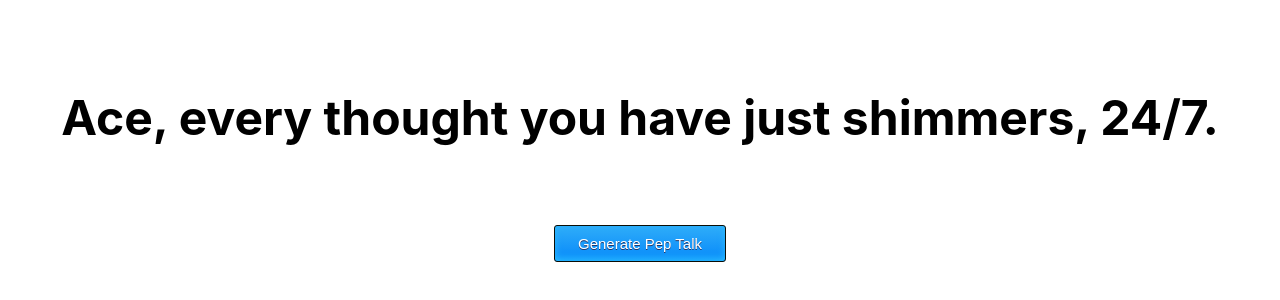
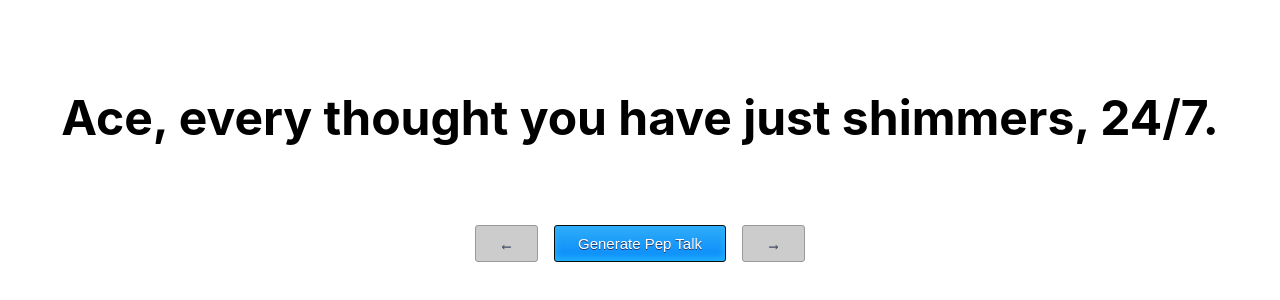
Before and after one commit to cmhand/peptalkgenerator, a Next.js app: page / in a window 1280 px wide. Shown: the part 224-524 px from the top of the page. Built offline with nearby package versions, Linux system fonts and the light colour scheme.

Commit message:
Add functionality to view history of last 100 peps

```diff
--- a/pages/_app.tsx
+++ b/pages/_app.tsx
@@ -1,8 +1,16 @@
 import '../styles/globals.css'
 import type { AppProps } from 'next/app'
 
+function SafeHydrate({ children }: any) {
+  return (
+    <div suppressHydrationWarning>
+      {typeof window === 'undefined' ? null : children}
+    </div>
+  )
+}
+
 function MyApp({ Component, pageProps }: AppProps) {
-  return <Component {...pageProps} />
+  return <SafeHydrate><Component {...pageProps} /></SafeHydrate>
 }
 
 export default MyApp
--- a/pages/index.tsx
+++ b/pages/index.tsx
@@ -1,15 +1,56 @@
 import type { NextPage } from 'next'
-import { useState } from 'react';
+import { useState, useEffect } from 'react';
 import Head from 'next/head'
 import styles from '../styles/Home.module.css'
-import { PepService } from '../services/pep';
+import { first, second, third, fourth } from '../constants/pep';
 
 const Home: NextPage = () => {
+  const historyMaxSize = 100;
 
-  const [phrase, setPhrase] = useState(PepService.generatePep());
+  const generatePep = (): string => {
+    let pieces = [
+      first[Math.floor(Math.random() * first.length)],
+      second[Math.floor(Math.random() * second.length)],
+      third[Math.floor(Math.random() * third.length)],
+      fourth[Math.floor(Math.random() * fourth.length)],
+    ];
 
-  const setPep = () => {
-    setPhrase(PepService.generatePep());
+    return pieces.join(' ');
+  }
+
+  const getPepHistory = (): string[] => {
+    const peps: string | null = localStorage.getItem('pepHistory');
+    return peps ? JSON.parse(peps) : [];
+  }
+
+  const [index, setIndex] = useState(getPepHistory().length);
+  const [phrase, setPhrase] = useState(generatePep());
+
+  useEffect(() => {
+    let pepHistory = getPepHistory();
+    if (index >= pepHistory.length) {
+      addPepToHistory(phrase, pepHistory);
+    }
+  }, [phrase]);
+
+  const addPepToHistory = (pep: string, history: string[]): void => {
+    if (history.length >= historyMaxSize) {
+      history = history.slice(1);
+      setIndex(index - 1);
+    }
+    localStorage.setItem('pepHistory', JSON.stringify([...history, pep]));
+  }
+
+  const viewHistory = (direction: string = 'back'): void => {
+    const pepIndex = direction === 'forward' ? index + 1 : index - 1;
+    const peps = getPepHistory();
+    setPhrase(peps[pepIndex]);
+    setIndex(pepIndex);
+  }
+
+  const setPep = (): void => {
+    setPhrase(generatePep());
+    setIndex(getPepHistory().length);
   };
 
   return (
@@ -25,8 +66,14 @@ const Home: NextPage = () => {
           {phrase}
         </h1>
         <div className={styles.centered}>
+          <button disabled={index === 0} className={styles.generate} onClick={() => viewHistory('back')}>
+            &#8592;
+          </button>
           <button className={styles.generate} onClick={setPep}>
             Generate Pep Talk
+          </button>
+          <button disabled={index >= getPepHistory().length - 1} className={styles.generate} onClick={() => viewHistory('forward')}>
+            &#8594;
           </button>
         </div>
       </main>
--- a/styles/Home.module.css
+++ b/styles/Home.module.css
@@ -3,7 +3,9 @@
 }
 
 .centered {
-  text-align: center;
+  display: flex;
+  justify-content: center;
+  gap: 1rem;
   margin-top: 5em;
 }
 
--- a/styles/globals.css
+++ b/styles/globals.css
@@ -14,3 +14,12 @@ a {
 * {
   box-sizing: border-box;
 }
+
+button:disabled,
+button[disabled]{
+  border: 1px solid #999999;
+  box-shadow: none;
+  background: #cccccc;
+  color: #666666;
+  cursor: not-allowed;
+}
```
